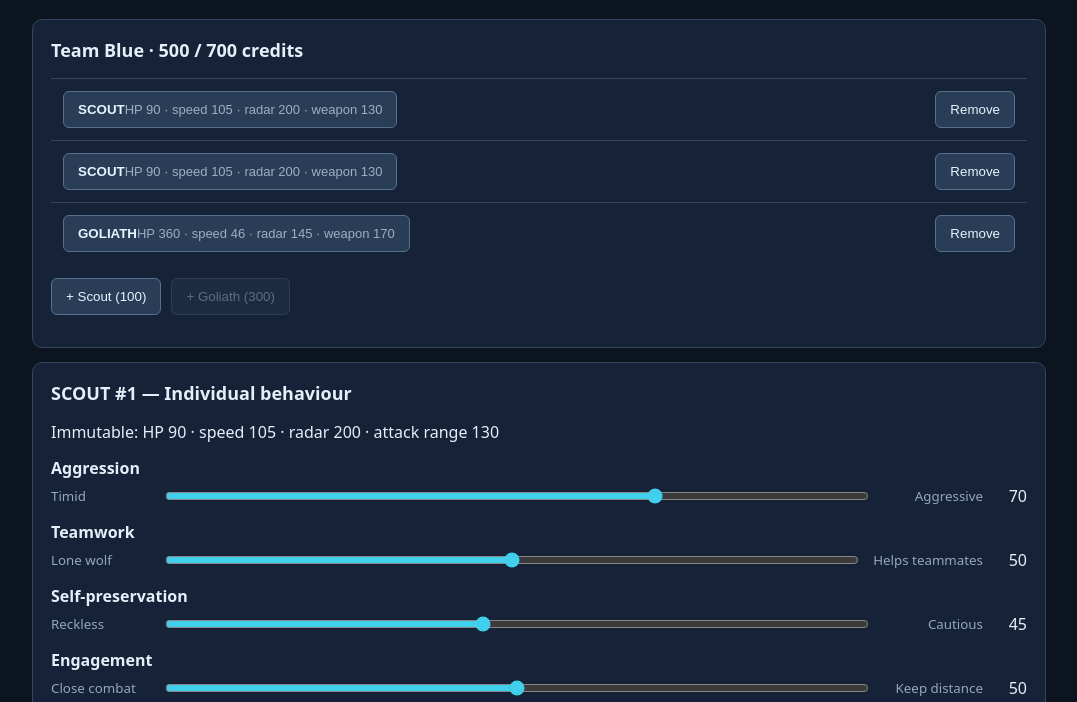
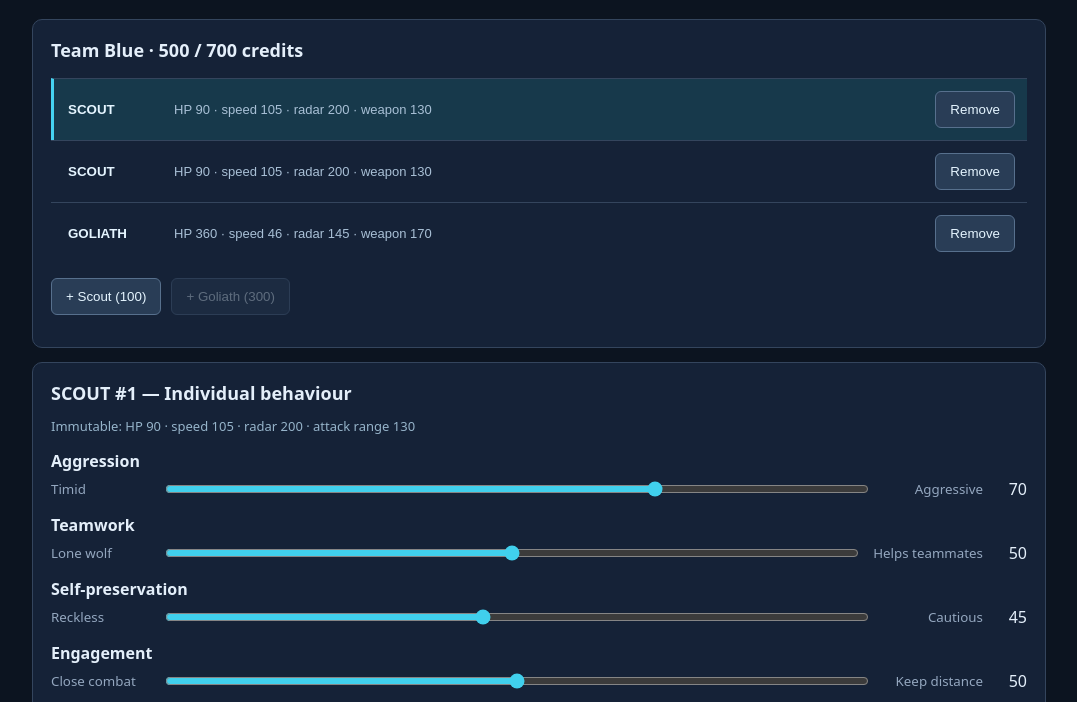
Before and after one commit to Arnbargler/botwars, a website built with Vite: page index.html in a window 1280 px wide. Shown: the part 98-800 px from the top of the page, without its empty margins (101-1178 px from the left). Built offline with nearby package versions, Linux system fonts and the light colour scheme.

Commit message:
Highlight selected bot in roster and clarify stat display

```diff
--- a/src/style.css
+++ b/src/style.css
@@ -1 +1,8 @@
 *{box-sizing:border-box}body{background:#0b1320;color:#dce8f8;font-family:system-ui,sans-serif}#app{max-width:1050px;margin:auto;padding:18px}header{margin-bottom:22px}h1{font-size:34px;letter-spacing:5px;margin:0;color:#45d3f1}h1 span{font-size:14px;letter-spacing:1px;color:#899bb3}header p,.hint{color:#849bb4;font-size:13px}h2{font-size:18px;margin:0 0 16px}.panel{background:#152237;border:1px solid #34455d;padding:18px;margin-bottom:14px;border-radius:10px}.bot{display:flex;justify-content:space-between;align-items:center;gap:14px;padding:12px;border-top:1px solid #34455d}.bot span{font-size:13px;color:#9daec5;flex:1}button{background:#293d56;border:1px solid #57708d;color:#e5f5ff;padding:10px 14px;border-radius:6px;cursor:pointer}button:hover{background:#3a5779}button:disabled{opacity:.35;cursor:not-allowed}.actions{display:flex;gap:10px;margin:14px 0}.primary{background:#157d85;border-color:#31c3b9;font-weight:bold;padding:14px 24px}.slider{display:block;margin:14px 0}.slider>span{font-weight:600}.slider>div{display:flex;gap:12px;align-items:center;margin-top:6px}.slider small{min-width:100px;color:#94a7bf}.slider small:nth-of-type(2){text-align:right}.slider input{flex:1;accent-color:#40d0ed}.slider output{width:32px;text-align:right}#game canvas{display:block;max-width:100%;border:1px solid #41516b;border-radius:8px}@media(max-width:650px){.bot{flex-wrap:wrap}.slider small{min-width:68px;font-size:11px}}
+.bot.selected{background:#17394b;border-left:3px solid #45d3f1;padding-left:9px}
+.pick-bot{flex:1;display:flex;align-items:center;gap:16px;text-align:left;background:transparent;border:0;min-width:0;padding:5px}
+.pick-bot:hover{background:#274458}
+.pick-bot:focus-visible{outline:2px solid #5bdbf7}
+.pick-bot strong{min-width:90px}
+.pick-bot span{color:#a9c0d6}
+#stats{color:#96b4ca;font-size:13px;margin-top:-4px;margin-bottom:15px}
```
